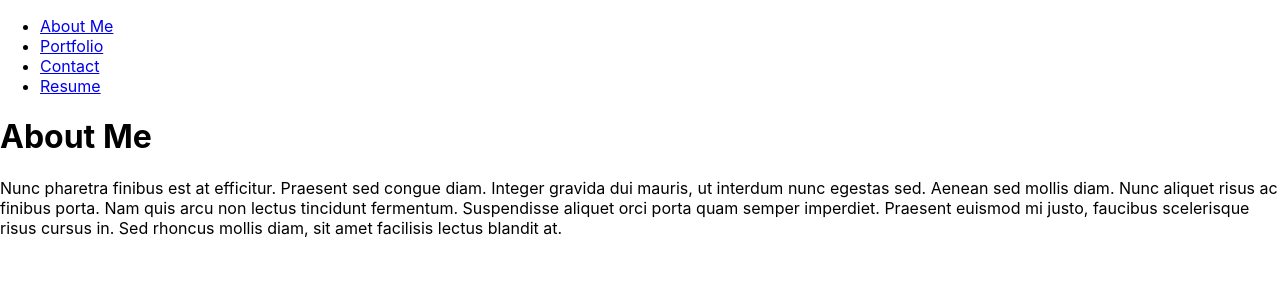
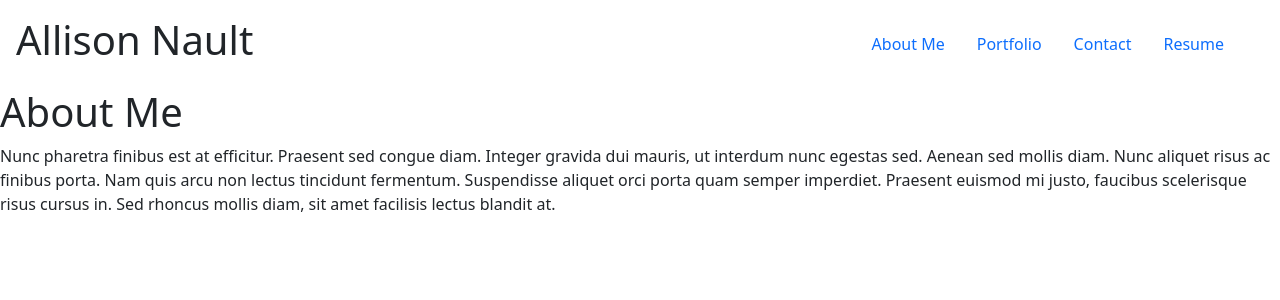
Before and after one commit to allisonnault/React-Portfolio, a React (Create React App) app in the folder my-portfolio/: page / in a window 1280 px wide. Shown: the top 300 px of the page. Built offline with nearby package versions, Linux system fonts and the light colour scheme.

Commit message:
worked on navbar

```diff
--- a/my-portfolio/src/App.css
+++ /dev/null
@@ -1,38 +0,0 @@
-.App {
-  text-align: center;
-}
-
-.App-logo {
-  height: 40vmin;
-  pointer-events: none;
-}
-
-@media (prefers-reduced-motion: no-preference) {
-  .App-logo {
-    animation: App-logo-spin infinite 20s linear;
-  }
-}
-
-.App-header {
-  background-color: #282c34;
-  min-height: 100vh;
-  display: flex;
-  flex-direction: column;
-  align-items: center;
-  justify-content: center;
-  font-size: calc(10px + 2vmin);
-  color: white;
-}
-
-.App-link {
-  color: #61dafb;
-}
-
-@keyframes App-logo-spin {
-  from {
-    transform: rotate(0deg);
-  }
-  to {
-    transform: rotate(360deg);
-  }
-}
--- a/my-portfolio/src/App.js
+++ b/my-portfolio/src/App.js
@@ -1,4 +1,3 @@
-import './App.css';
 import PortfolioContainer from "./components/PortfolioContainer";
 
 const App = () => <PortfolioContainer />;
--- a/my-portfolio/src/components/NavTabs.js
+++ b/my-portfolio/src/components/NavTabs.js
@@ -2,7 +2,12 @@ import React from 'react';
 
 function NavTabs({ currentPage, handlePageChange }) {
     return (
-      <ul className="nav nav-tabs">
+        <div className='row container-fluid align-items-center p-3'>
+            <div className='col-5'>
+                <h1>Allison Nault</h1>
+            </div>
+            <div className='col'>
+                <ul className="nav justify-content-end">
                     <li className="nav-item">
                         <a
                             href="#aboutMe"
@@ -40,6 +45,8 @@ function NavTabs({ currentPage, handlePageChange }) {
                         </a>
                     </li>
                 </ul>
+            </div>
+        </div>
     );
 }
 
--- a/my-portfolio/src/index.css
+++ /dev/null
@@ -1,13 +0,0 @@
-body {
-  margin: 0;
-  font-family: -apple-system, BlinkMacSystemFont, 'Segoe UI', 'Roboto', 'Oxygen',
-    'Ubuntu', 'Cantarell', 'Fira Sans', 'Droid Sans', 'Helvetica Neue',
-    sans-serif;
-  -webkit-font-smoothing: antialiased;
-  -moz-osx-font-smoothing: grayscale;
-}
-
-code {
-  font-family: source-code-pro, Menlo, Monaco, Consolas, 'Courier New',
-    monospace;
-}
--- a/my-portfolio/src/index.js
+++ b/my-portfolio/src/index.js
@@ -1,8 +1,8 @@
 import React from 'react';
 import ReactDOM from 'react-dom/client';
-import './index.css';
 import App from './App';
 import reportWebVitals from './reportWebVitals';
+import 'bootstrap/dist/css/bootstrap.min.css';
 
 const root = ReactDOM.createRoot(document.getElementById('root'));
 root.render(
```
Lines whose indentation alone changed are shown as unchanged.
